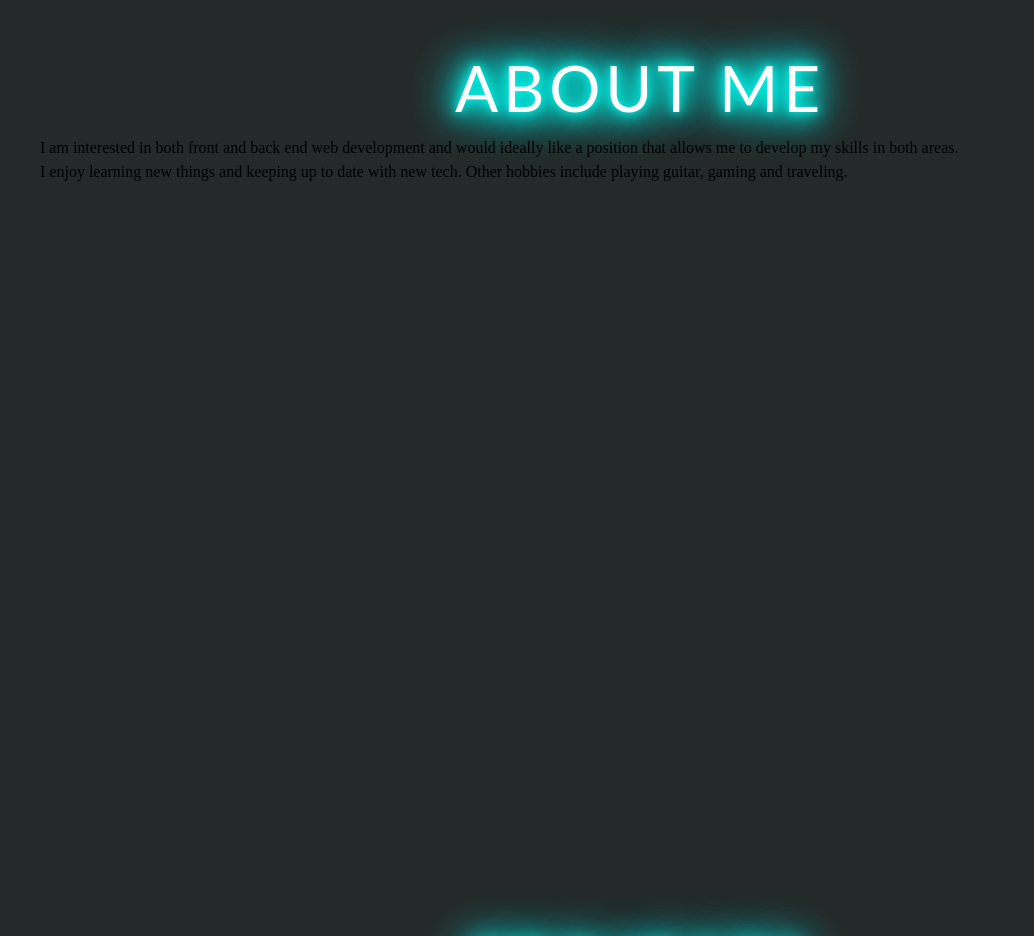
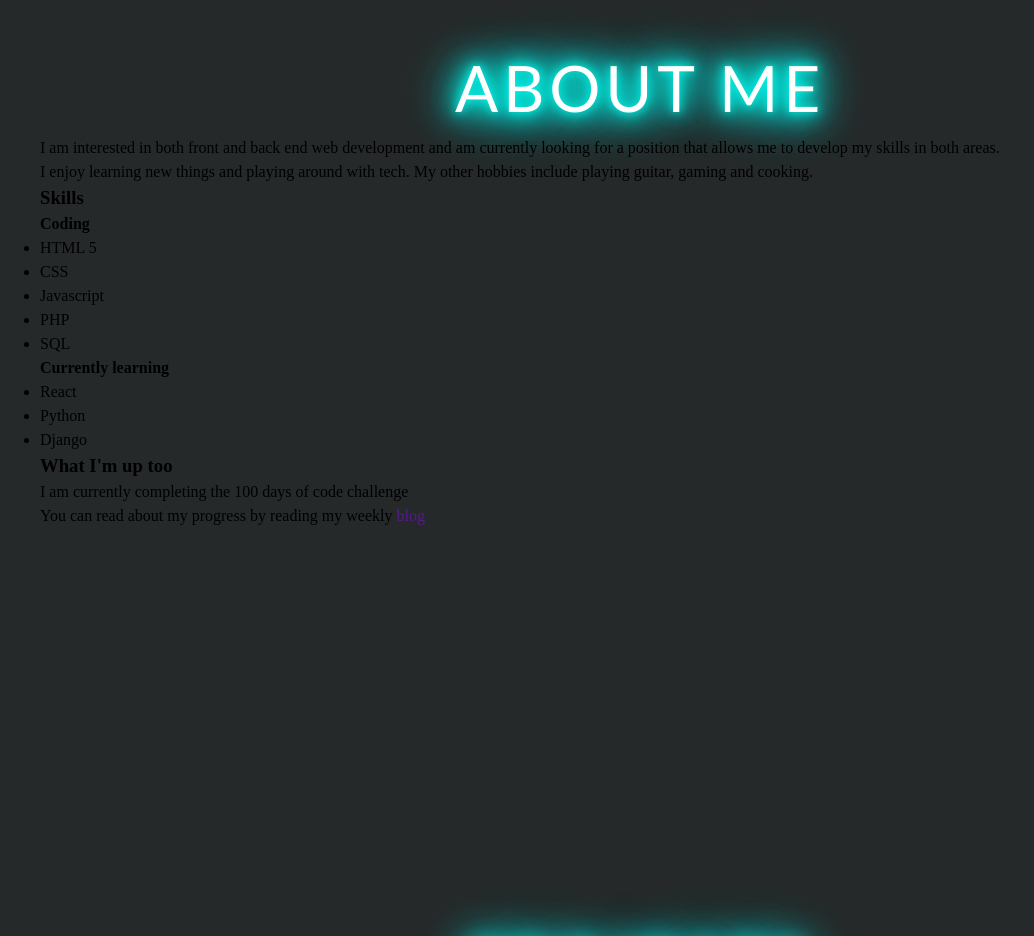
Before and after one commit to RossGoodliffe/portfolio, a plain HTML site: page index.html in a window 1280 px wide. Shown: the part 840-1776 px from the top of the page, without its empty margins (0-1034 px from the left). Drawn offline with Linux system fonts and the light colour scheme.

Commit message:
content added to index

```diff
--- a/css/styles.css
+++ b/css/styles.css
@@ -16,9 +16,11 @@ body {
     display: block;
   }
 
+/* Remove styles from lists with a class */
 ul[class],
 ol[class],
-li[class] {
+li[class]
+{
   list-style: none;
 }
 /* TESTING */
@@ -172,7 +174,7 @@ span.flickering-4 {
 
 .navbar-links i {
   color: #708782;
-  transition: ease-in-out 0.3s;
+  transition: ease-in-out 0.2s;
 }
 
 .navbar-links i:hover {
@@ -263,10 +265,17 @@ span.flickering-4 {
   margin-top: 5rem;
 }
 
+.about-section a {
+  text-decoration: none;
+}
+
 .about-headings h2 {
   font-size: 4rem;
   letter-spacing: 0.3rem;
 }
+
+
+
 
 
 /* END About Section */
--- a/index.html
+++ b/index.html
@@ -73,10 +73,47 @@
                 <div class="about-headings">
                     <h2 class="neon-heading primary">About Me</h2>
                 </div>
-                <div class="about-text">
-                    <p>I am interested in both front and back end web development and would ideally like a position that allows me to develop my skills in both areas.</p>
-                    <p>I enjoy learning new things and keeping up to date with new tech. Other hobbies include playing guitar, gaming and traveling.</p>
+
+                <div class="about-info">
+
+                    <div class="about-intro">
+                        <p>I am interested in both front and back end web development and am currently looking for a position that allows me to develop my skills in both areas.</p>
+                        <p>I enjoy learning new things and playing around with tech. My other hobbies include playing guitar, gaming and cooking.</p>
+                    </div>
+
+                    <div class="about-skills">
+                        <h3>Skills</h3>
+                        <h4>Coding</h4>
+                        <ul>
+                            <li>HTML 5</li>
+                            <li>CSS</li>
+                            <li>Javascript</li>
+                            <li>PHP</li>
+                            <li>SQL</li>
+                        </ul>
+                        <h4>Currently learning</h4>
+                        <ul>
+                            <li>React</li>
+                            <li>Python</li>
+                            <li>Django</li>
+                        </ul>
+                    </div>
+
+                    <div class="about-progress">
+                        <h3>What I'm up too</h3>
+                        <p>I am currently completing the 100 days of code challenge</p>
+                        <p>You can read about my progress by reading my weekly <a href="">blog</a></p>
+                    </div>
+
+
+                    <div class="about-imgs">
+
+
+                    </div>
+
+
                 </div>
+
 
             </div>
 
```
